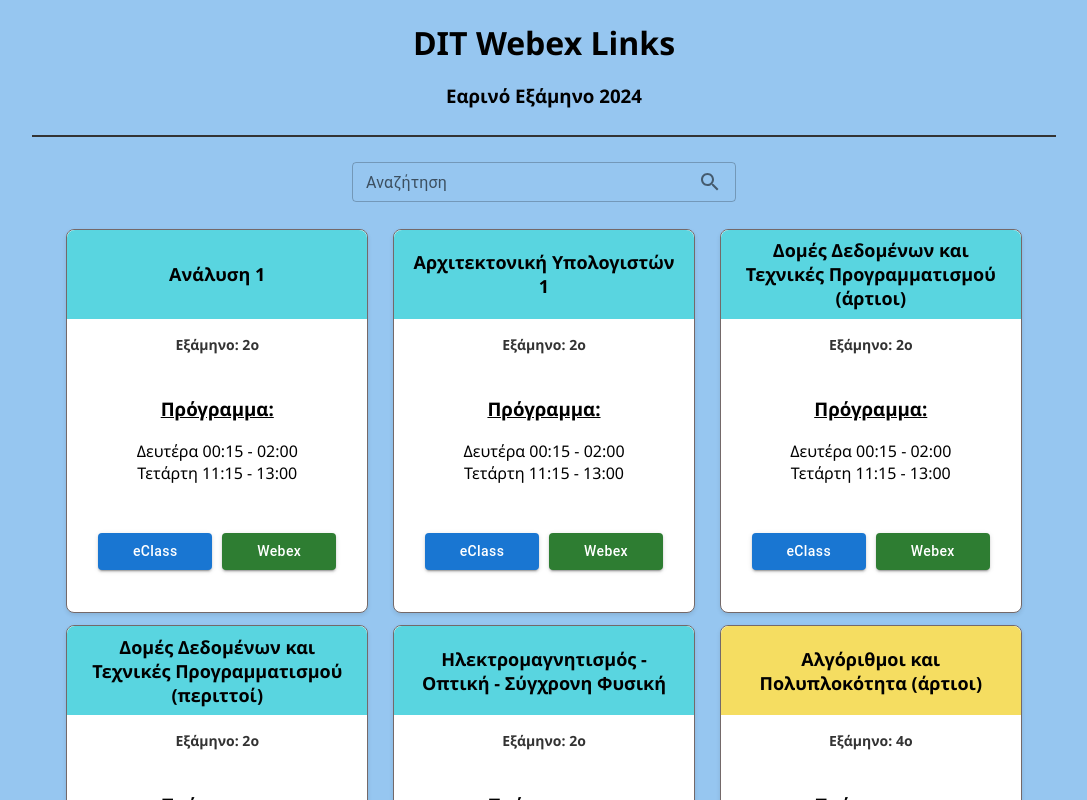
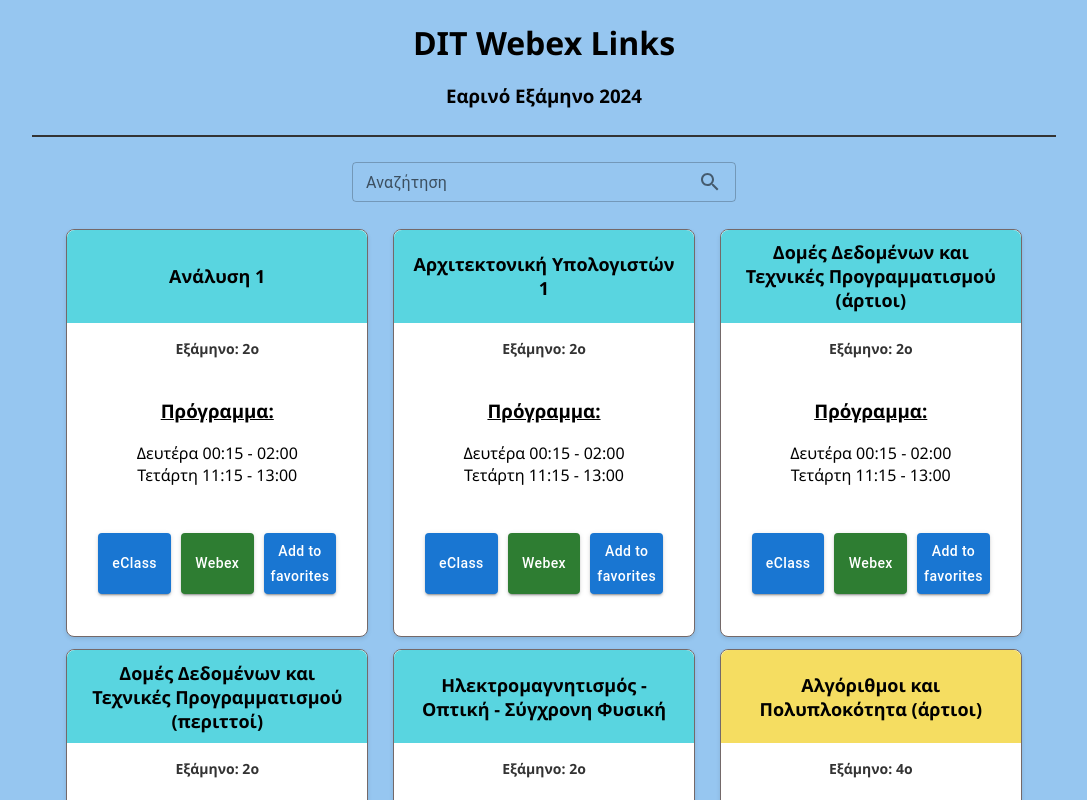
Before and after one commit to mgiannopoulos24/DIT-Webex-Links, a React (Create React App) app: page / in a window 1280 px wide. Shown: the top 800 px of the page, without its empty margins (96-1183 px from the left). Built offline with nearby package versions, Linux system fonts and the light colour scheme.

Commit message:
Added webex and eclass links

```diff
--- a/src/CustomCard/CustomCard.jsx
+++ b/src/CustomCard/CustomCard.jsx
@@ -1,7 +1,9 @@
 import "./CustomCard.css";
 import Button from "@mui/material/Button";
+import StarIcon from '@mui/icons-material/Star';
+import StarBorderIcon from '@mui/icons-material/StarBorder';
 
-const CustomCard = ({ title, schedule, link, semester }) => {
+const CustomCard = ({ title, schedule, webex, eclass, semester, isFavorite, toggleFavorite }) => {
   const semesterColors = {
     2: '#59D5E0',
     4: '#F5DD61',
@@ -14,10 +16,17 @@ const CustomCard = ({ title, schedule, link, semester }) => {
   const headerStyle = {
     backgroundColor: headerColor,
     padding: '16px',
-        textAlign: 'center'
+    textAlign: 'center',
   };
 
+
   const scheduleItems = schedule.split(', ');
+
+  const handleFavoriteToggle = () => {
+    toggleFavorite(title);
+  };
+
+
 
   return (
     <div className="card" style={{ flex: '1', margin: '0.5%', minWidth: '300px', display: 'flex', flexDirection: 'column' }}>
@@ -25,7 +34,7 @@ const CustomCard = ({ title, schedule, link, semester }) => {
         <h1>{title}</h1>
       </div>
       <div className="content" style={{ flex: '1', display: 'flex', flexDirection: 'column', justifyContent: 'space-between' }}>
-                <h6 style={{fontWeight:"bold"}}>Εξάμηνο: {semester}ο</h6>
+        <h6 style={{ fontWeight: "bold" }}>Εξάμηνο: {semester}ο</h6>
         <div className="schedule-section">
           <h3 style={{ textDecoration: "underline", textAlign: "center" }}>Πρόγραμμα:</h3>
           <ul style={{ listStyle: "none", padding: "0", textAlign: "center" }}>
@@ -35,8 +44,11 @@ const CustomCard = ({ title, schedule, link, semester }) => {
           </ul>
         </div>
         <div className="button-section" style={{ textAlign: 'center', marginBottom: '16px' }}>
-                    <Button variant="contained" color="primary" onClick={() => window.location.href = 'YOUR_ECLASS_LINK_HERE'}>eClass</Button>
-                    <Button variant="contained" color="success" onClick={() => window.open(link, "_blank")}>Webex</Button>
+          <Button variant="contained" color="primary" href={eclass}>eClass</Button>
+          <Button variant="contained" color="success" href={webex}>Webex</Button>
+          <Button variant="contained" color={isFavorite ? "secondary" : "primary"} onClick={handleFavoriteToggle}>
+            {isFavorite ? 'Remove from favorites' : 'Add to favorites'}
+          </Button>
         </div>
       </div>
     </div>
```
Lines whose indentation alone changed are shown as unchanged.
